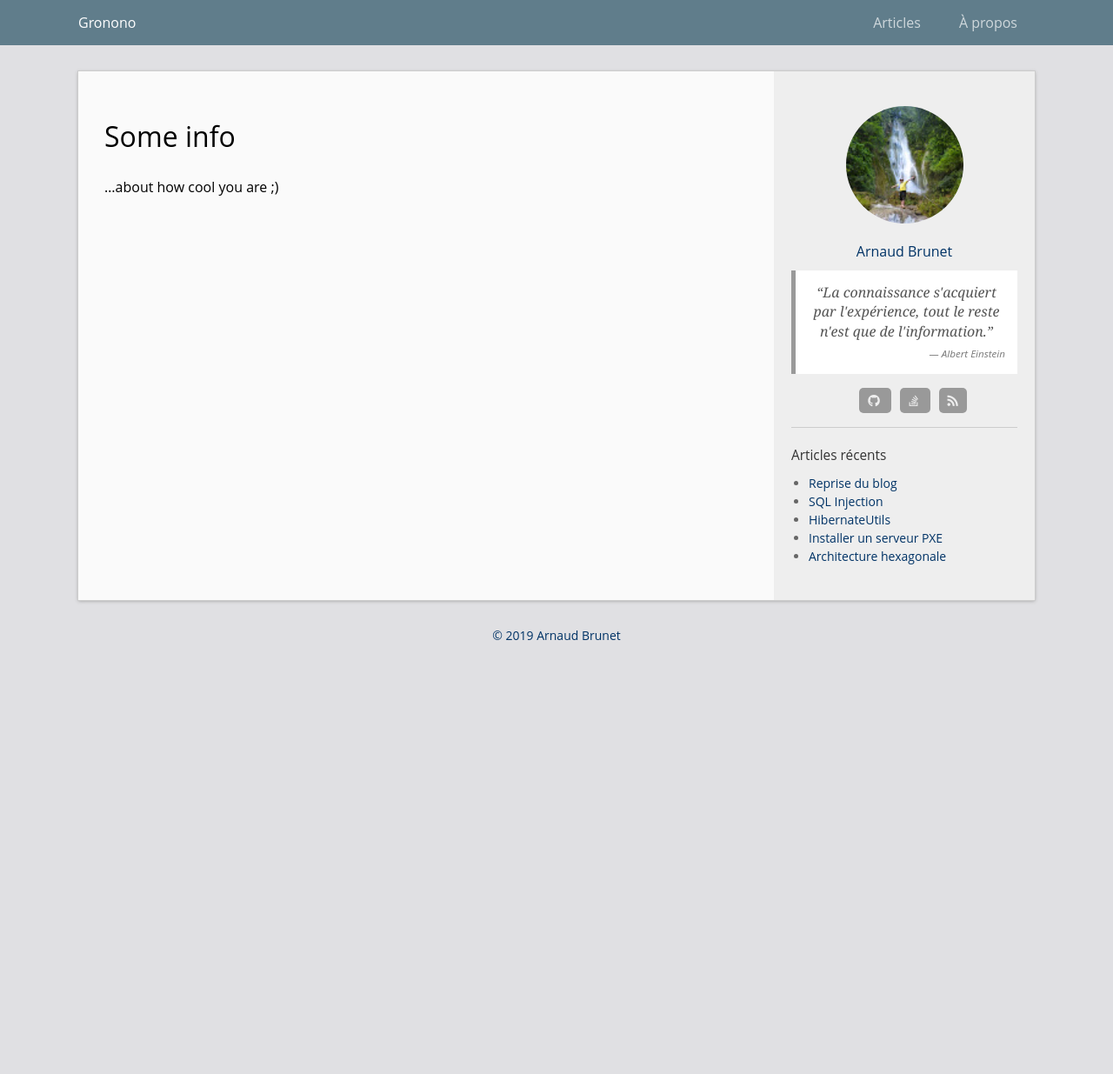
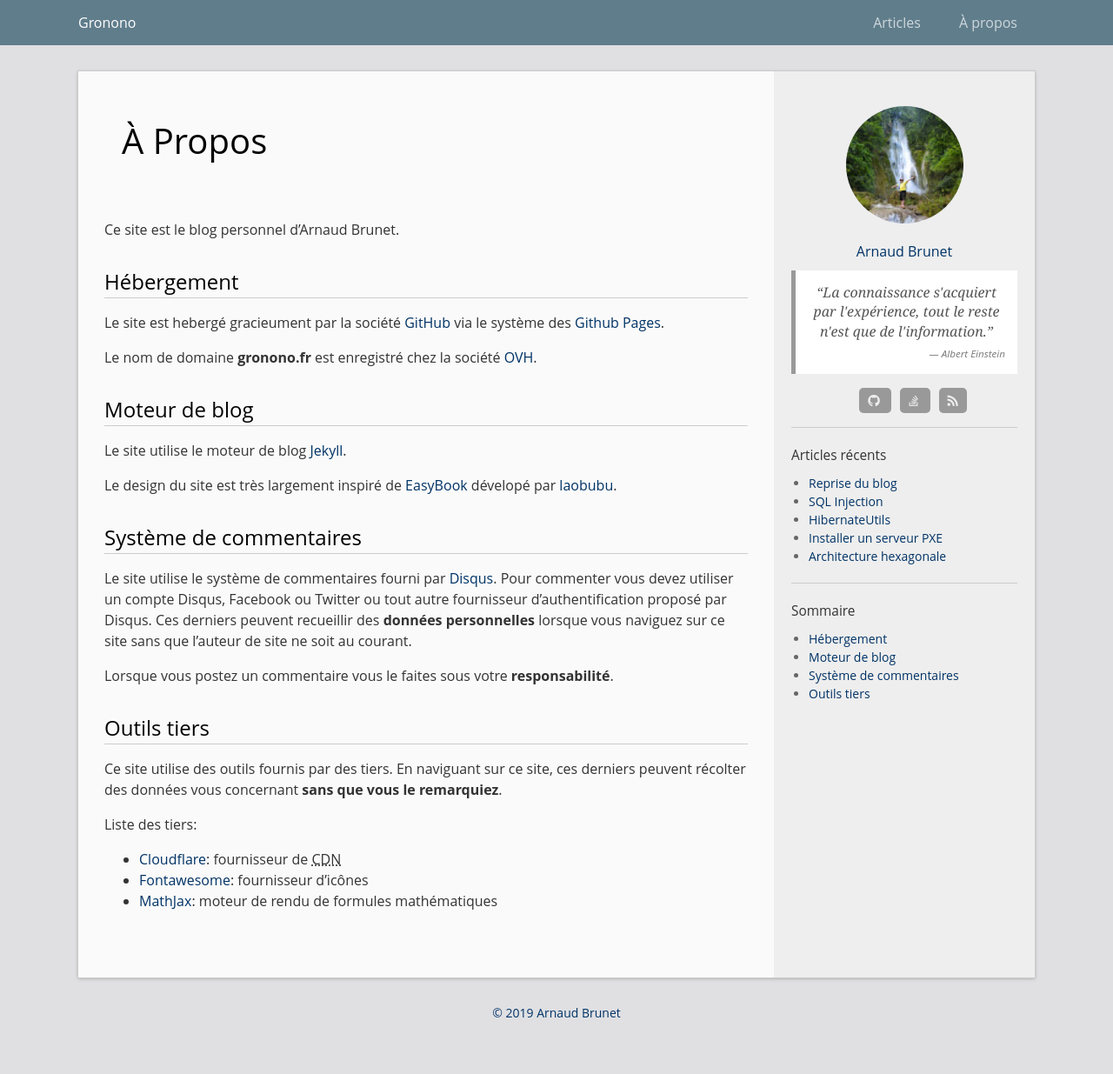
Before and after one commit to gronono/gronono.github.io, a Jekyll site: the page built from about.md, in a window 1280 px wide. Shown: the whole page at 87% size. Built offline with Jekyll 4.4.1, drawn with Linux system fonts in a browser that asks for light colours; nearby versions of some CDN libraries; comment, search, counter and statistics services are not loaded; before the commit the page ends 900 px from its top, so only the background shows below that.

Commit message:
page about

```diff
--- a/about.md
+++ b/about.md
@@ -1,8 +1,35 @@
 ---
-layout: page
-title: About
+layout: post
+title: À Propos
+permalink: /about/
+comments: true
+---
+Ce site est le blog personnel d'Arnaud Brunet.
 
----
+## Hébergement
+Le site est hebergé gracieument par la société [GitHub](http://github.com) via le système des [Github Pages](https://pages.github.com/).
 
-# Some info
-...about how cool you are ;)
+Le nom de domaine __gronono.fr__ est enregistré chez la société [OVH](https://www.ovh.com/fr/).
+
+## Moteur de blog
+
+Le site utilise le moteur de blog [Jekyll](https://jekyllrb.com/).
+
+Le design du site est très largement inspiré de [EasyBook](https://github.com/laobubu/jekyll-theme-EasyBook) dévelopé par [laobubu](http://laobubu.net/).
+
+## Système de commentaires
+
+Le site utilise le système de commentaires fourni par [Disqus](https://disqus.com/).
+Pour commenter vous devez utiliser un compte Disqus, Facebook ou Twitter ou tout autre fournisseur d'authentification proposé par Disqus.
+Ces derniers peuvent recueillir des __données personnelles__ lorsque vous naviguez sur ce site sans que l'auteur de site ne soit au courant.
+
+Lorsque vous postez un commentaire vous le faites sous votre __responsabilité__.
+
+## Outils tiers
+
+Ce site utilise des outils fournis par des tiers. En naviguant sur ce site, ces derniers peuvent récolter des données vous concernant __sans que vous le remarquiez__.
+
+Liste des tiers:
+* [Cloudflare](https://www.cloudflare.com/): fournisseur de <abbr title="Content Delivery Network">CDN</abbr>
+* [Fontawesome](https://fontawesome.com): fournisseur d'icônes
+* [MathJax](https://www.mathjax.org/): moteur de rendu de formules mathématiques
```
